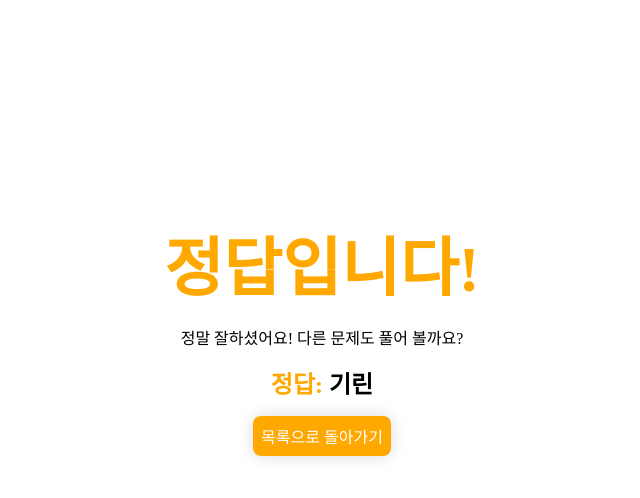
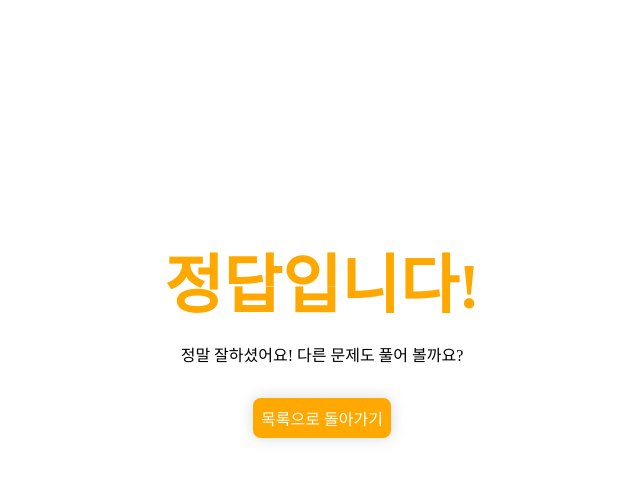
Before and after one commit to samjan29/Sherlock-Holmes, a Flask app: page /happy in a window 1280 px wide. Shown: the part 64-562 px from the top of the page, without its empty margins (318-958 px from the left). Run offline with Flask 2, Linux system fonts and the light colour scheme.

Commit message:
fix : 정답 페이지에서 정답: 기린 으로만 나오는 부분 주석 처리

```diff
--- a/templates/correct.html
+++ b/templates/correct.html
@@ -16,14 +16,14 @@
         <span class="sub">
             정말 잘하셨어요! 다른 문제도 풀어 볼까요?
         </span>
-        <div class="answer">
-            <span class="answer__correct">
-                정답:
-            </span>
-            <span class="answer__thing">
-                기린
-            </span>
-        </div>
+{#        <div class="answer">#}
+{#            <span class="answer__correct">#}
+{#                정답:#}
+{#            </span>#}
+{#            <span class="answer__thing">#}
+{#                기린#}
+{#            </span>#}
+{#        </div>#}
         <a class="list-btn" href="/">
             <button>
                 목록으로 돌아가기
```
